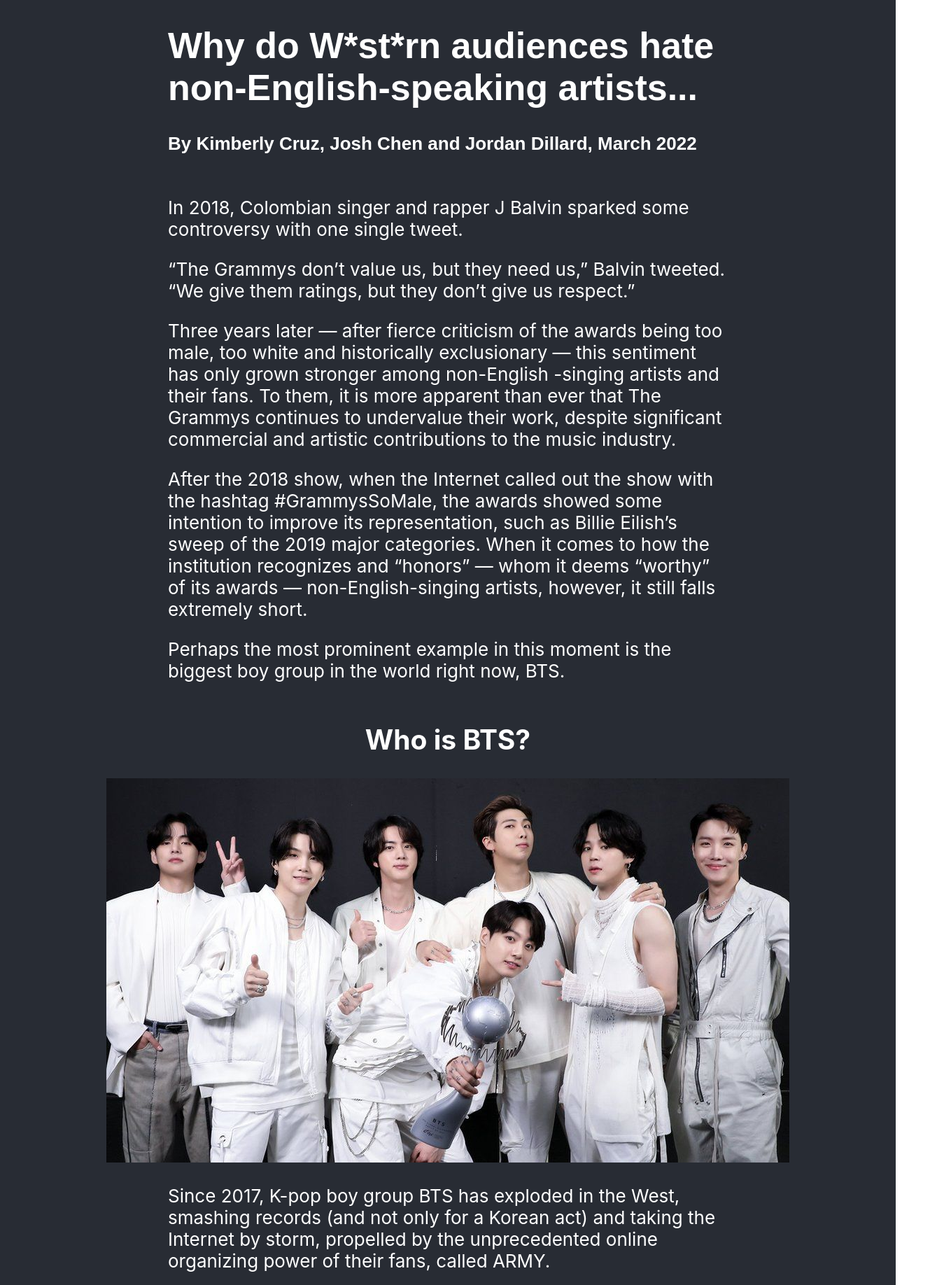
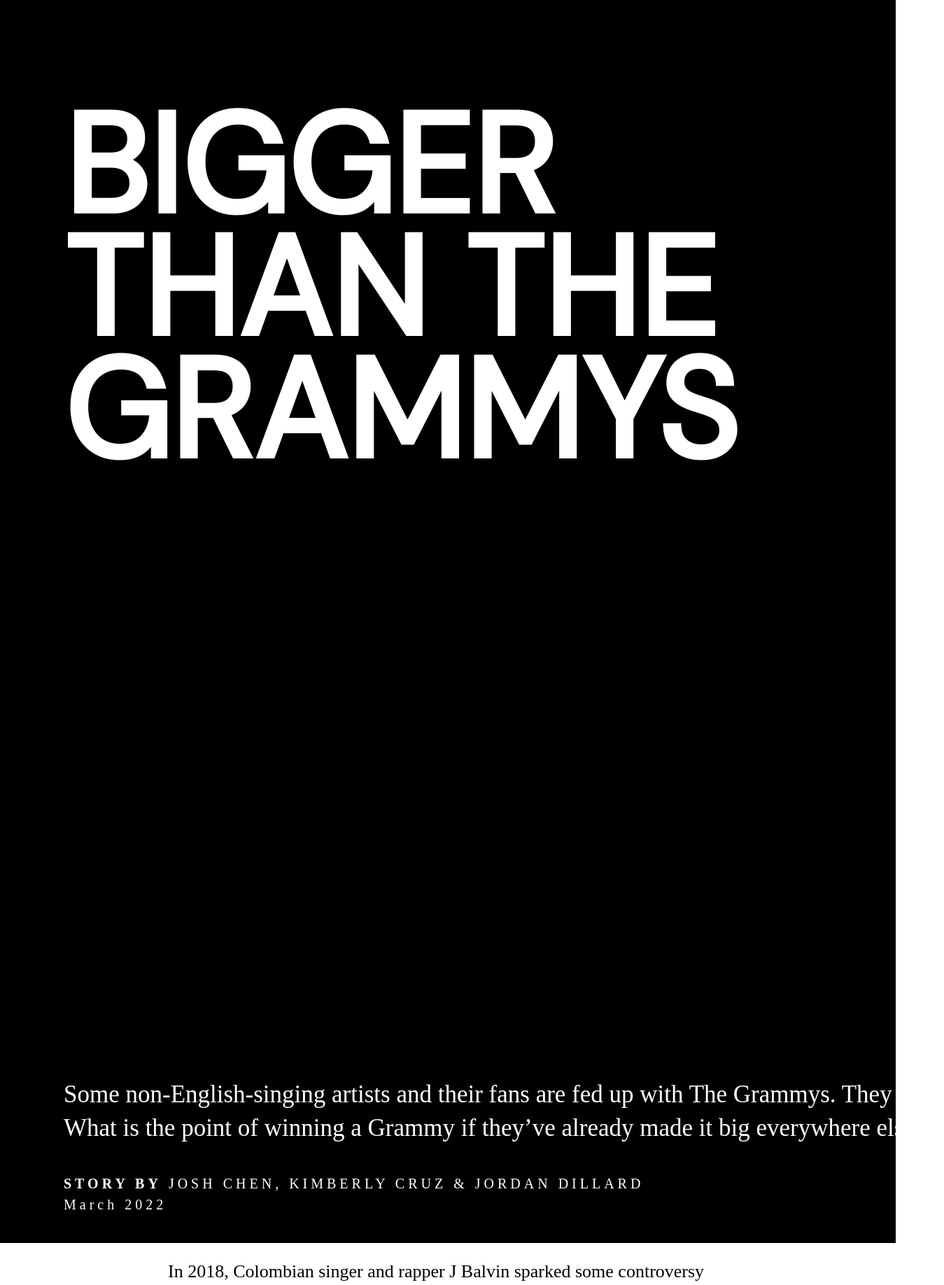
Before and after one commit to jordan-dillard/bts-grammy-journey, a React (Create React App) app: page / in a window 1280 px wide. Shown: the top 1836 px of the page at 70% size, 1349 px wide, since content can reach past the window. Built offline with nearby package versions, Linux system fonts and the light colour scheme.

Commit message:
Revamp article styling + add sticky headline

```diff
--- a/package.json
+++ b/package.json
@@ -3,6 +3,7 @@
   "version": "0.1.0",
   "private": true,
   "dependencies": {
+    "@fontsource/dm-sans": "^4.5.2",
     "@testing-library/jest-dom": "^5.16.1",
     "@testing-library/react": "^12.1.2",
     "@testing-library/user-event": "^13.5.0",
--- a/src/App.css
+++ b/src/App.css
@@ -1,5 +1,5 @@
 .Interactive {
-  background-color: #282c34;
+  background-color: white;
   min-height: 100vh;
   display: flex;
   flex-direction: column;
@@ -8,46 +8,90 @@
   font-size: calc(10px + 2vmin);
   color: white;
 }
+.Header{
+  display: flex;
+  flex-direction: column;
+  justify-content: left;
+  background-color: black;
+  width: 100%
+}
+.Headline-Sticky-Container{
+  height: 1500px;
+}
+.Headline {
+ /* BIGGER THAN THE GRAMMYS */
 
-.Headline {
-  font-family: 'Montserrat', sans-serif;
-  max-width: 50rem;
+  width: 1176px;
+  font-family: 'DM Sans';
+  font-style: normal;
+  font-weight: bold;
+  font-size: 200px;
+  line-height: 175px;
+ /* or 87% */
+  color: #FFFFFF;
+  margin-left: 91px;
+  position: sticky;
+  top: 150px;
 }
-
+.Subhead {
+  width: 1258px;
+  font-family: 'SF Pro';
+  font-style: normal;
+  font-weight: 510;
+  font-size: 35px;
+  line-height: 48px;
+  /* or 137% */
+  color: #FFFFFF;
+  margin-left: 91px;
+  margin-top: 40px;
+  margin-bottom: 40px;
+}
+.Byline {
+  font-family: 'Times New Roman', Times, serif;
+  font-style: normal;
+  font-size: 20px;
+  line-height: 30px;
+ /* or 150% */
+  letter-spacing: 0.25em;
+  color: #FFFFFF;
+  margin-left: 91px;
+  margin-bottom: 40px;
+}
 .PartOne {
   max-width: 50rem;
+  color: black;
+  font-family: 'Times New Roman', Times, serif;
 }
-
 .PartTwo {
   max-width: 50rem;
+  color: black;
+  font-family: 'Times New Roman', Times, serif;
 }
-
 .PartThree {
   max-width: 50rem;
+  color: black;
+  font-family: 'Times New Roman', Times, serif;
 }
-
 .PartFour {
   max-width: 50rem;
+  color: black;
+  font-family: 'Times New Roman', Times, serif;
 }
-
 .Lyric-Comparison {
   display: flex;
   flex-direction: row;
   justify-content: space-between;
   align-items: center;
 }
-
 .Analysis {
   display: flex;
   justify-content: center;
   width: 25%;
 }
-
 .Lyrics {
   width: 25%;
   margin: 5px;
 }
-
 .BTSPhotoText {
   display: flex;
   align-items: center;
@@ -57,5 +101,4 @@
   font-size: xx-large;
   color: lightblue;
   text-decoration: underline;
-
 }
--- a/src/App.js
+++ b/src/App.js
@@ -1,14 +1,25 @@
 import logo from './logo.svg';
 import './App.css';
 import BTSImageInteractive from './components/BTSImageInteractive';
+import "@fontsource/dm-sans";
 
 function App() {
 
   return (
     <div className="Interactive">
-      <div className="Headline">
-        <h1>Why do W*st*rn audiences hate non-English-speaking artists...</h1>
-        <h4>By Kimberly Cruz, Josh Chen and Jordan Dillard, March 2022</h4>
+    <div className="Header">
+        <div className="Headline-Sticky-Container">
+          <div className="Headline">
+            <span>BIGGER THAN THE GRAMMYS</span>
+          </div>
+        </div>
+        <div className="Subhead">
+          <span>Some non-English-singing artists and their fans are fed up with The Grammys.
+            They ask: What is the point of winning a Grammy if they’ve already made it big everywhere else? </span>
+        </div>
+        <div className="Byline">
+          <span><strong>STORY BY</strong> JOSH CHEN, KIMBERLY CRUZ {'\u0026'} JORDAN DILLARD<br></br>March 2022</span>
+        </div>
       </div>
       <div className="PartOne">
         <p>In 2018, Colombian singer and rapper J Balvin sparked some
```
Also changed, not shown: 1 other file (tests, documents, lock files or other folders).
